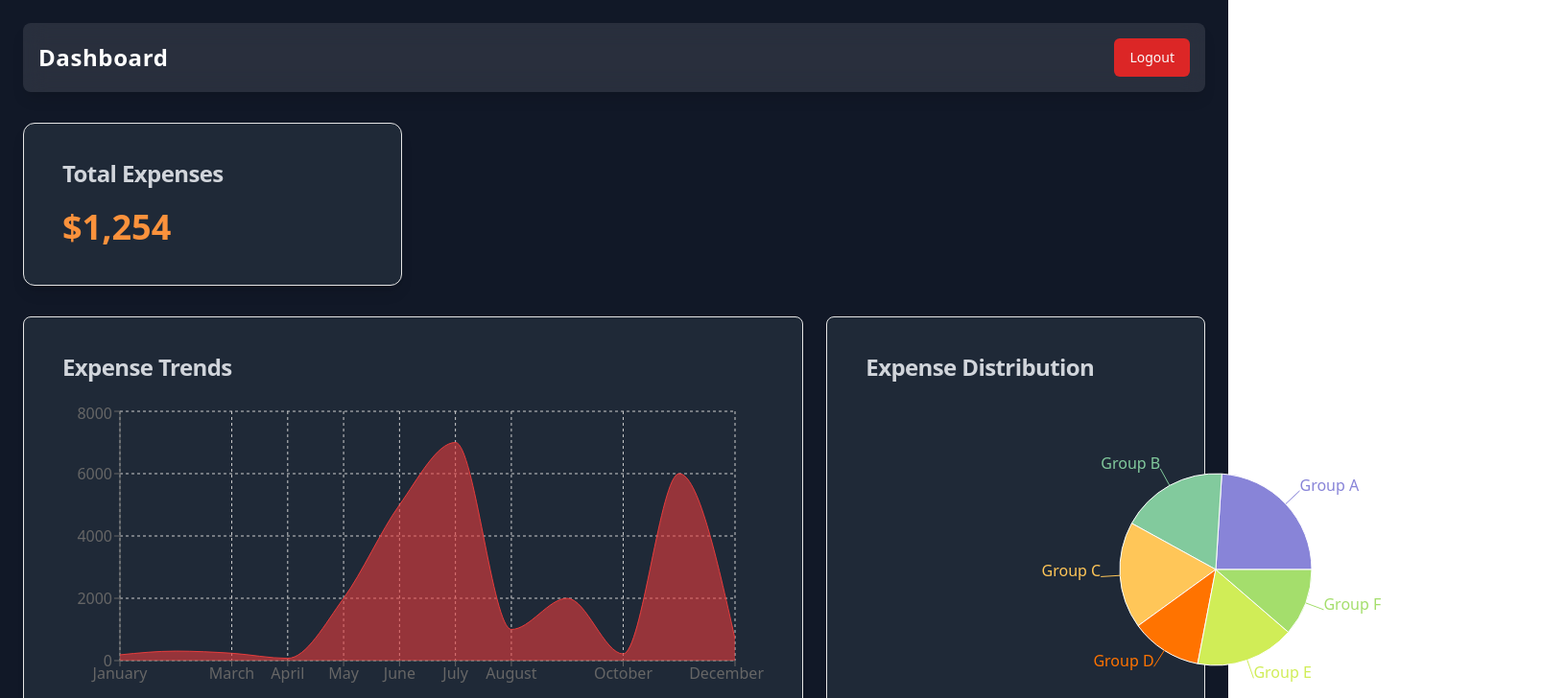
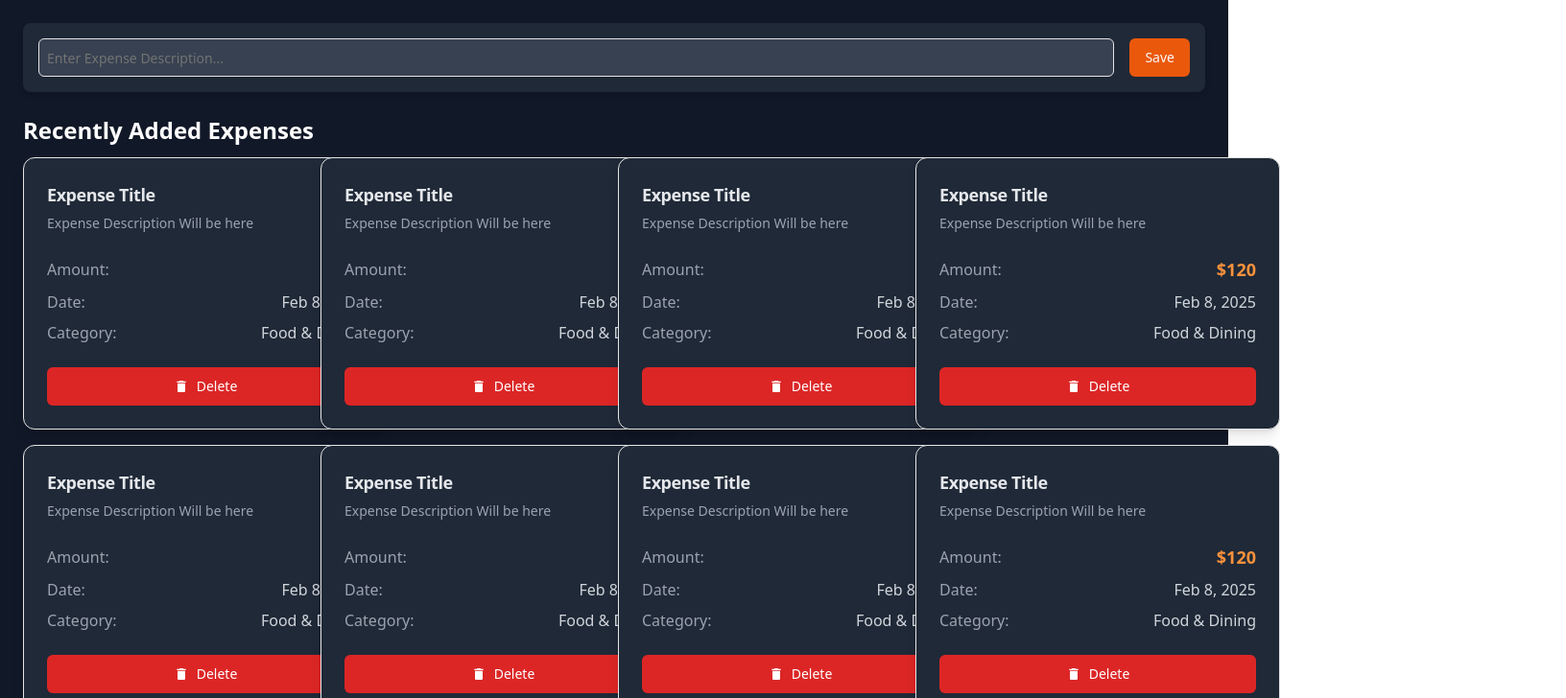
Before and after one commit to hareshkhan01/Expense_tracker_app, a React (Vite) app in the folder frontend/: page / in a window 1280 px wide. Shown: the top 728 px of the page at 96% size, 1632 px wide, since content can reach past the window. Built offline with nearby package versions, Linux system fonts and the light colour scheme.

Commit message:
Set Design of AddExpense Page

```diff
--- a/frontend/package.json
+++ b/frontend/package.json
@@ -10,6 +10,7 @@
     "preview": "vite preview"
   },
   "dependencies": {
+    "@auth-kit/react-router": "^3.1.3",
     "@radix-ui/react-dialog": "^1.1.6",
     "@radix-ui/react-label": "^2.1.2",
     "@radix-ui/react-slot": "^1.1.2",
@@ -19,13 +20,16 @@
     "class-variance-authority": "^0.7.1",
     "clsx": "^2.1.1",
     "i": "^0.3.7",
+    "js-cookie": "^3.0.5",
     "lottie-react": "^2.4.1",
     "lucide-react": "^0.474.0",
     "npm": "^11.1.0",
     "react": "^18.3.1",
+    "react-auth-kit": "^3.1.3",
     "react-dom": "^18.3.1",
     "react-icons": "^5.4.0",
     "react-router-dom": "^7.1.5",
+    "rxjs": "^7.8.1",
     "tailwind-merge": "^3.0.1",
     "tailwindcss-animate": "^1.0.7"
   },
--- a/frontend/src/App.jsx
+++ b/frontend/src/App.jsx
@@ -1,14 +1,14 @@
 import Spline from '@splinetool/react-spline';
 import HomePage from './pages/HomePage';
 import Dashboard from './pages/DashboardPages';
-import SimpleAreaChart from './components/SimpleAreaChart';
+import AddExpensePage from './pages/AddExpensePage';
 
 export default function App() {
   return (
     <div>
       {/* <HomePage /> */}
-      {/* <SimpleAreaChart/> */}
-      <Dashboard />
+      {/* <Dashboard /> */}
+      <AddExpensePage/>
     </div>
   );
 }
--- a/frontend/src/components/Navbar.jsx
+++ b/frontend/src/components/Navbar.jsx
@@ -31,63 +31,16 @@ export default function Navbar() {
         isScrolled ? "bg-black shadow-md" : "bg-transparent"
       }`}>
       <div className="flex h-20 lg:w-3/5 w-full m-auto shrink-0 items-center px-4 md:px-6 ">
-        <Sheet>
-          <SheetTrigger asChild>
-            <div className="flex lg:hidden w-full justify-between">
-              <div className="flex gap-4">
-                <Buthrefn variant="outline" size="icon" className="lg:hidden">
-                  <MenuIcon className="h-6 w-6" />
-                  <span className="sr-only">hrefggle navigation menu</span>
-                </Buthrefn>
-                <a href="/" className="flex">
-                  <span className="text-3xl font-bold">Expense</span>
-                  <span>
-                    <GiExpense className="text-orange-500" />
-                  </span>
-                </a>
-              </div>
-              <div className="flex gap-2 items-center">
-              <LoginDialog />
-              <RegisterDialog/>
-              </div>
-            </div>
-          </SheetTrigger>
-          <SheetContent side="left">
-            <a href="#" className="mr-6 hidden lg:flex">
-              <MountainIcon className="h-6 w-6" />
-              <span className="sr-only">Acme Inc</span>
-            </a>
-            <div className="grid gap-2 py-6">
-              <a
-                href="#"
-                className="flex w-full items-center py-2 text-lg font-semibold"
-              >
-                Home
-              </a>
-              <a
-                href="#"
-                className="flex w-full items-center py-2 text-lg font-semibold"
-              >
-                Dashboard
-              </a>
-              <a
-                href="#"
-                className="flex w-full items-center py-2 text-lg font-semibold"
-              >
-                About us
-              </a>
-            </div>
-          </SheetContent>
-        </Sheet>
+
         <div className="flex flex-1 items-center justify-between">
-          <a href="#" className="mr-6 hidden lg:flex">
+          <a href="#" className="mr-6  lg:flex">
             <span className="text-3xl font-bold text-white">Expense</span>
             <span>
               <GiExpense className="text-orange-500 text-2xl" />
             </span>
             <span className="sr-only">Acme Inc</span>
           </a>
-          <div className="ml-auhref hidden lg:flex gap-6">
+          <div className="ml-auhref  lg:flex gap-6">
             <a
               href="#"
               className="group inline-flex h-9 w-max items-center justify-center  bg-white px-4 py-2 text-sm font-medium transition-colors hover:bg-gray-100 hover:text-gray-900 focus:bg-gray-100 focus:text-gray-900 focus:outline-none disabled:pointer-events-none disabled:opacity-50 data-[active]:bg-gray-100/50 data-[state=open]:bg-gray-100/50 dark:bg-gray-950 dark:hover:bg-gray-800 dark:hover:text-gray-50 dark:focus:bg-gray-800 dark:focus:text-gray-50 dark:data-[active]:bg-gray-800/50 dark:data-[state=open]:bg-gray-800/50 rounded-full"
@@ -113,7 +66,7 @@ export default function Navbar() {
               About us
             </a>
           </div>
-          <div className="hidden lg:flex gap-2 items-center">
+          <div className=" lg:flex gap-2 items-center">
             <LoginDialog />
             <RegisterDialog/>
           </div>
--- /dev/null
+++ b/frontend/src/pages/AddExpensePage.jsx
@@ -0,0 +1,36 @@
+import React from 'react';
+import { Button } from '@/components/ui/button';
+import { Input } from '@/components/ui/input';
+import ExpenseCard from '@/components/ExpenseCard';
+
+const AddExpensePage = () => {
+  return (
+    <div className="flex flex-col h-screen w-full bg-gray-900 text-white p-6">
+      {/* Input & Save Button */}
+      <div className="flex items-center gap-4 bg-gray-800 p-4 rounded-lg shadow-md">
+        <Input
+          className="flex-1 p-2 rounded-md bg-gray-700 text-white placeholder-gray-400"
+          placeholder="Enter Expense Description..."
+        />
+        <Button className="bg-orange-600 hover:bg-orange-700">Save</Button>
+      </div>
+
+      {/* Recently Added Expenses */}
+      <div className="mt-6">
+        <h1 className="text-2xl font-bold">Recently Added Expenses</h1>
+        <div className="mt-3 grid grid-cols-1 sm:grid-cols-2 md:grid-cols-3 lg:grid-cols-4 gap-x-2 gap-y-4">
+          <ExpenseCard />
+          <ExpenseCard />
+          <ExpenseCard />
+          <ExpenseCard />
+          <ExpenseCard />
+          <ExpenseCard />
+          <ExpenseCard />
+          <ExpenseCard />
+        </div>
+      </div>
+    </div>
+  );
+};
+
+export default AddExpensePage;
--- a/frontend/src/pages/DashboardPages.jsx
+++ b/frontend/src/pages/DashboardPages.jsx
@@ -1,4 +1,3 @@
-import { useState } from "react";
 import { Button } from "@/components/ui/button";
 import { Card, CardContent, CardHeader, CardTitle } from "@/components/ui/card";
 import SimpleAreaChart from "../components/SimpleAreaChart";
@@ -7,9 +6,10 @@ import ExpenseCard from "../components/ExpenseCard";
 
 const Dashboard = () => {
   return (
-    <div className="flex h-full w-full bg-gray-900 text-white">
+    <div className="flex flex-col h-screen w-full bg-gray-900 text-white overflow-x-hidden overflow-y-auto">
       {/* Main Content */}
-      <div className="flex-1 p-6">
+      <div className="flex-1 p-6 max-w-screen mx-auto">
+
         {/* Navbar */}
         <header className="bg-white/10 shadow-lg p-4 rounded-lg flex justify-between items-center backdrop-blur-md">
           <h2 className="text-2xl font-bold tracking-wide">Dashboard</h2>
@@ -19,7 +19,7 @@ const Dashboard = () => {
         </header>
 
         {/* Dashboard Content */}
-        <div className="mt-8 grid grid-cols-3 gap-6">
+        <div className="mt-8 grid grid-cols-1 md:grid-cols-3 gap-6">
           {/* Stats Cards */}
           <Card className="bg-gray-800 shadow-lg rounded-xl p-4">
             <CardHeader>
@@ -32,8 +32,8 @@ const Dashboard = () => {
         </div>
 
         {/* Charts */}
-        <div className="mt-8 grid grid-cols-3 gap-6">
-          <div className="col-span-2">
+        <div className="mt-8 grid grid-cols-1 md:grid-cols-3 gap-6">
+          <div className="md:col-span-2">
             <Card className="bg-gray-800 shadow-md rounded-lg p-4">
               <CardHeader>
                 <CardTitle className="text-gray-300">Expense Trends</CardTitle>
@@ -43,7 +43,7 @@ const Dashboard = () => {
               </CardContent>
             </Card>
           </div>
-          <div className="col-span-1">
+          <div className="md:col-span-1">
             <Card className="bg-gray-800 shadow-md rounded-lg p-4">
               <CardHeader>
                 <CardTitle className="text-gray-300">Expense Distribution</CardTitle>
@@ -55,10 +55,16 @@ const Dashboard = () => {
           </div>
         </div>
 
-        {/* Expense List */}
-        <div className="mt-8">
+        {/* Expense List - Scrollable */}
+        <div className="mt-8 flex flex-wrap gap-3 ">
+          <ExpenseCard />
+          <ExpenseCard />
+          <ExpenseCard />
+          <ExpenseCard />
+          <ExpenseCard />
           <ExpenseCard />
         </div>
+
       </div>
     </div>
   );
```
Also changed, not shown: 1 other file (tests, documents, lock files or other folders).
